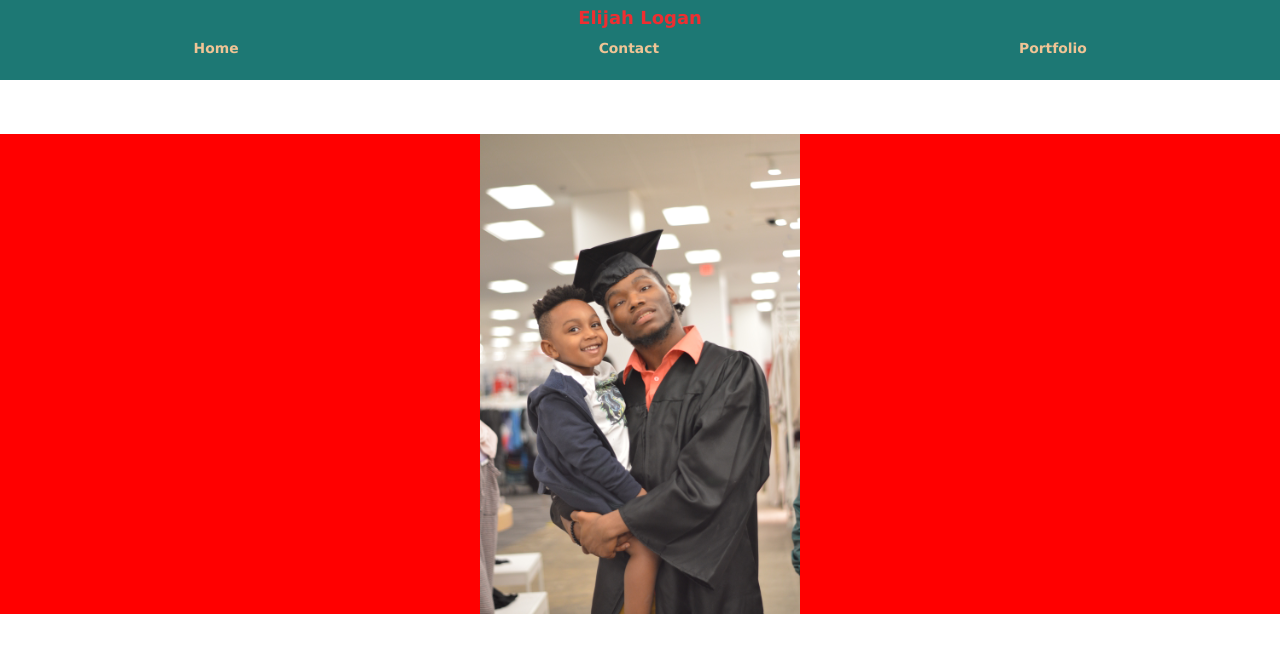
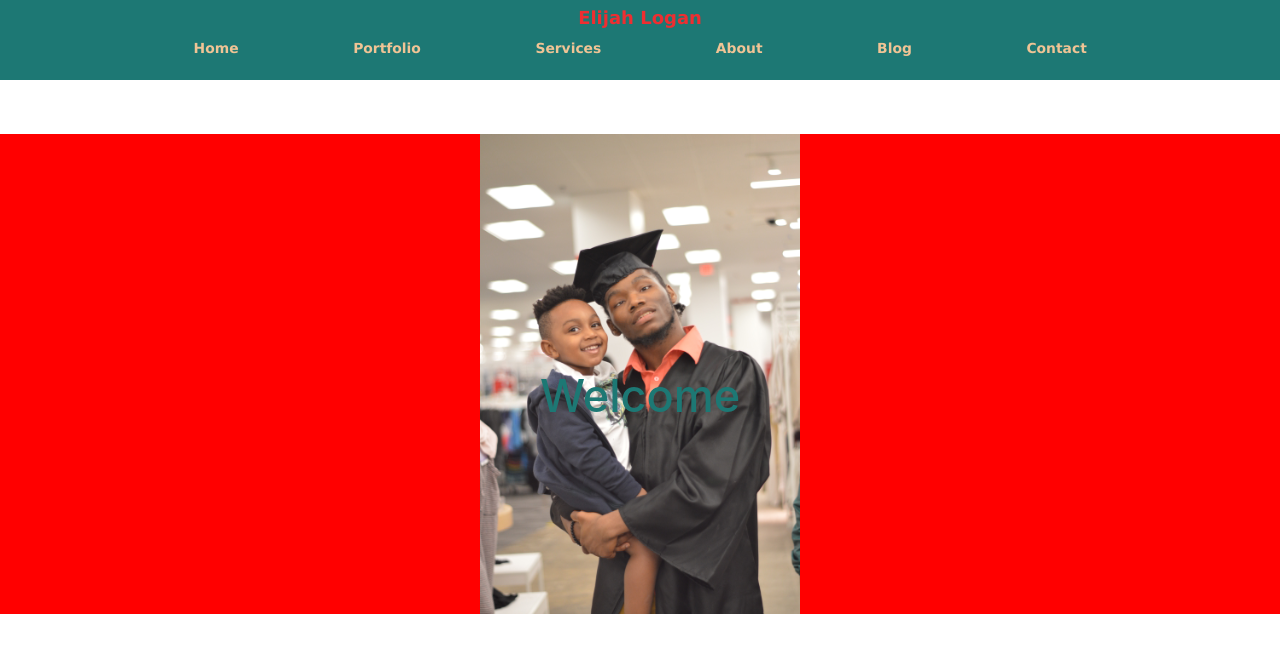
Before and after one commit to ElijahLogan/ElijahLogan.github.io, a plain HTML site: page index.html in a window 1280 px wide. Drawn offline with nearby package versions, Linux system fonts and the light colour scheme.

Commit message:
work to be done but its a start

```diff
--- a/index.css
+++ b/index.css
@@ -58,11 +58,24 @@ img {
 
 }
 
-.responsive{
+.responsive-pic{
     margin-top:3rem;
     height: 60vh;
     width: 100vw;;
     display:flex;
     justify-content: center;
+    align-items: center;
     background-color:red;
+
 }
+
+
+.caption {
+    position: absolute;
+    top: 50%;
+    left: 50%;
+    transform: translate( -50%, -50% );
+    text-align: center;
+    color:#1d7874;
+    font-weight: bold;
+}
--- a/index.html
+++ b/index.html
@@ -17,15 +17,21 @@
         <span class="logo"> Elijah Logan</span>
         <ul>
             <li><a href="index.html"> Home</a></li>
-            <li><a href="#">Contact</a></li>
-            <li><a href="project.html"> Portfolio</a> </li>
+            <li><a href="#">Portfolio</a></li>
+            <li><a href="#"> Services </a> </li>
+            <li><a href="#"> About </a> </li>
+            <li><a href="#"> Blog </a> </li>
+            <li><a href="#"> Contact </a> </li>
 
         </ul>
     </nav>
 
-    <div class="responsive">
+    <div class="responsive-pic">
+     <div class="caption"><h1>Welcome</h1></div>
+       <img src="images/meandShaun.JPG"/>
+    </div>
+    <div>
 
-       <img src="images/meandShaun.JPG"/>
     </div>
 
 
```
